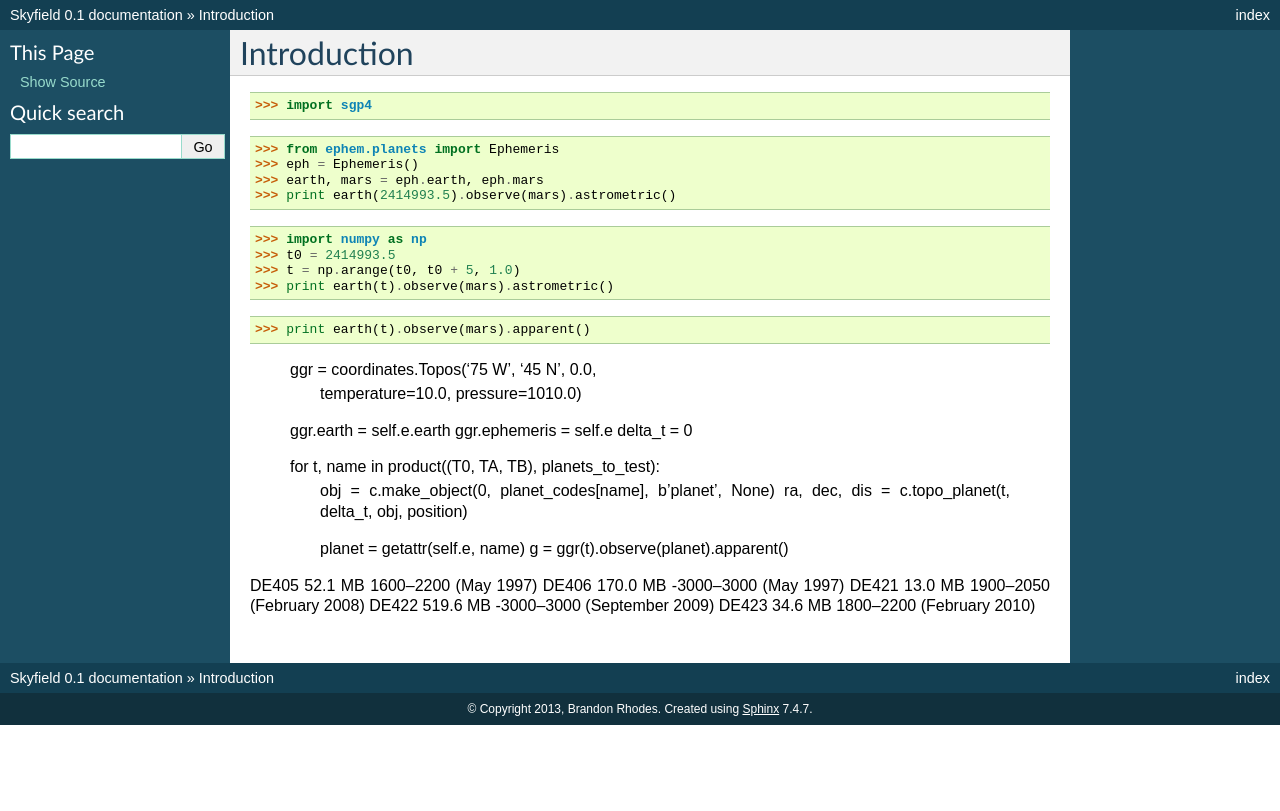
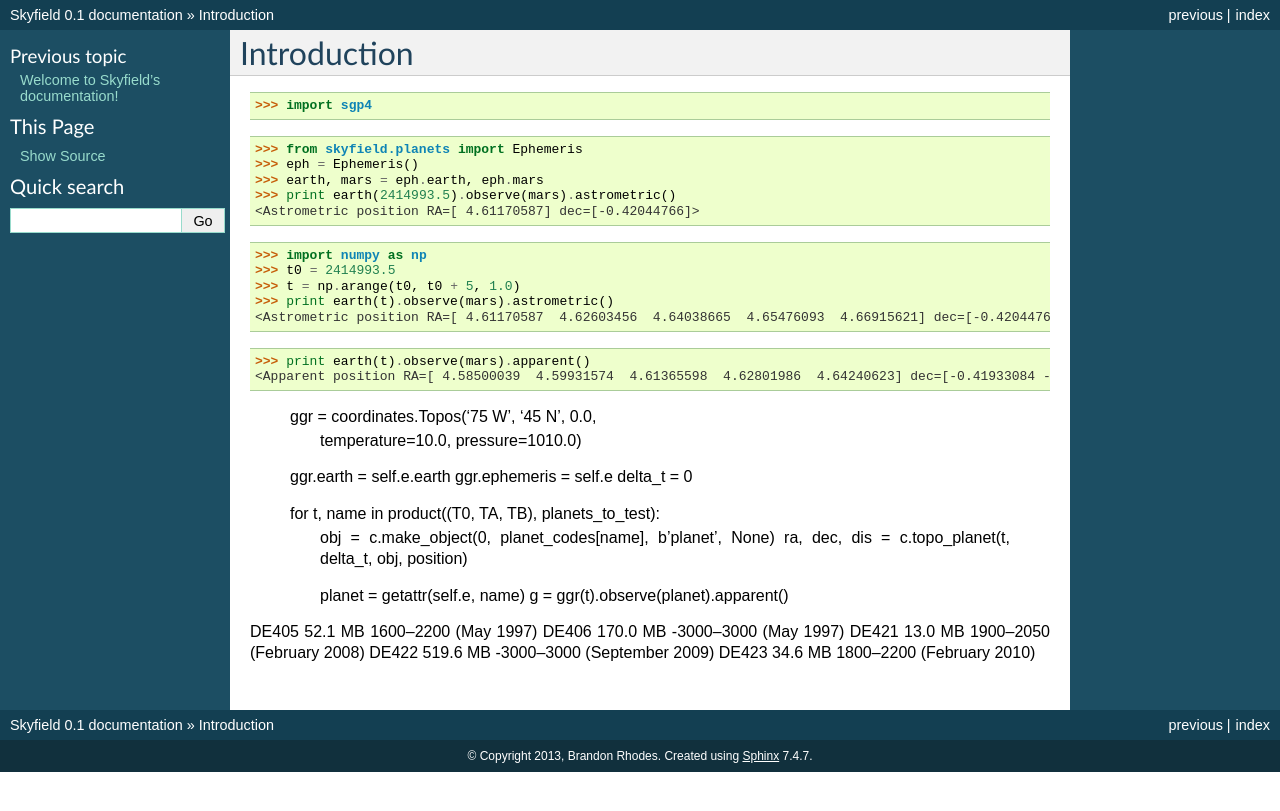
Before and after one commit to skyfielders/python-skyfield, a Sphinx documentation site: the page built from skyfield/documentation/introduction.rst, in a window 1280 px wide. Shown: the top 811 px of the page. Built offline with Sphinx 7.4.7, drawn with Linux system fonts in a browser that asks for light colours.

Commit message:
Repair old doctests in primitive introduction.rst

```diff
--- a/skyfield/documentation/index.rst
+++ b/skyfield/documentation/index.rst
@@ -11,7 +11,7 @@ Contents:
 .. toctree::
    :maxdepth: 2
 
-
+   introduction
 
 Indices and tables
 ==================
--- a/skyfield/documentation/introduction.rst
+++ b/skyfield/documentation/introduction.rst
@@ -7,18 +7,21 @@ Introduction
 >>> import sgp4
 
 
->>> from ephem.planets import Ephemeris
+>>> from skyfield.planets import Ephemeris
 >>> eph = Ephemeris()
 >>> earth, mars = eph.earth, eph.mars
 >>> print earth(2414993.5).observe(mars).astrometric()
-
+<Astrometric position RA=[ 4.61170587] dec=[-0.42044766]>
 
 >>> import numpy as np
 >>> t0 = 2414993.5
 >>> t = np.arange(t0, t0 + 5, 1.0)
 >>> print earth(t).observe(mars).astrometric()
+<Astrometric position RA=[ 4.61170587  4.62603456  4.64038665  4.65476093  4.66915621] dec=[-0.42044766 -0.42106794 -0.42161316 -0.42208295 -0.42247693]>
 
 >>> print earth(t).observe(mars).apparent()
+<Apparent position RA=[ 4.58500039  4.59931574  4.61365598  4.62801986  4.64240623] dec=[-0.41933084 -0.42008982 -0.42077423 -0.42138359 -0.42191745]>
+
 
         ggr = coordinates.Topos('75 W', '45 N', 0.0,
                                 temperature=10.0, pressure=1010.0)
```
